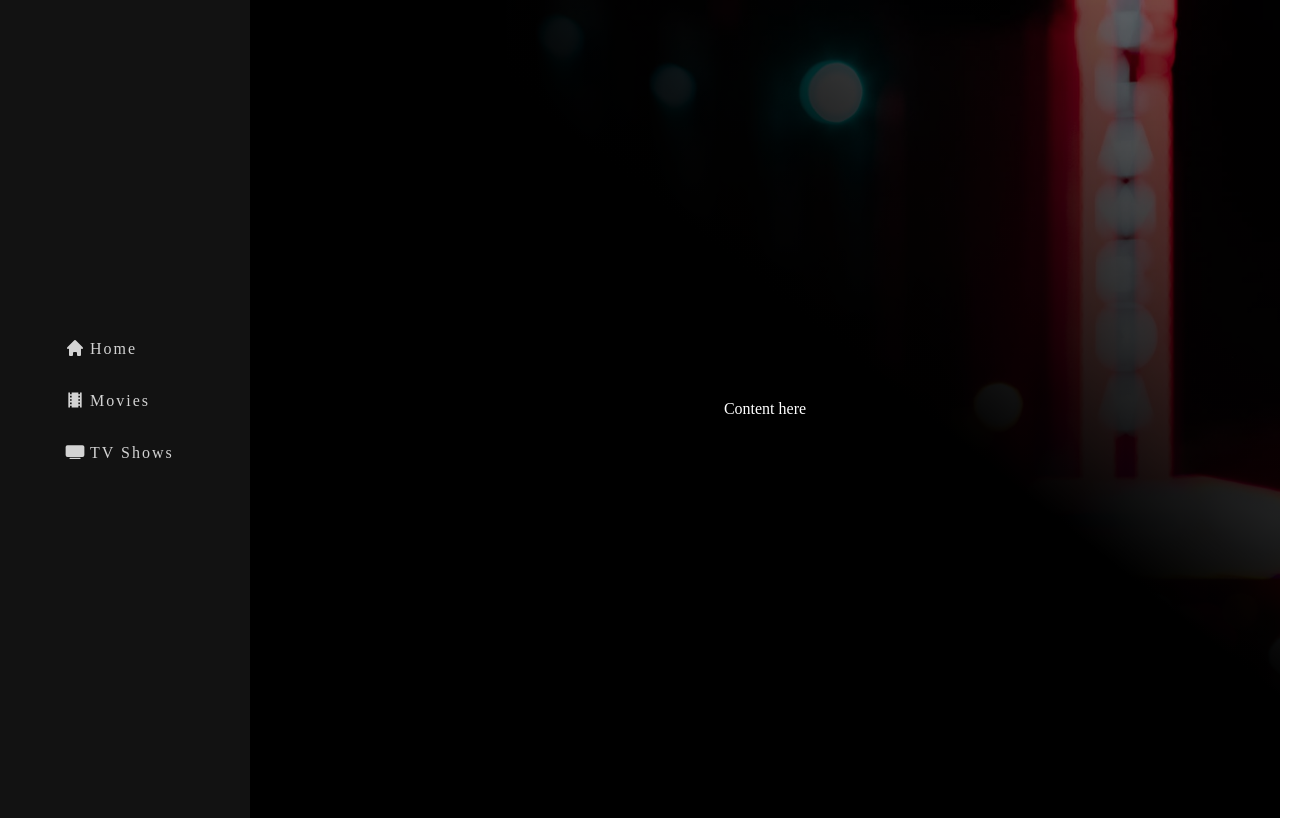
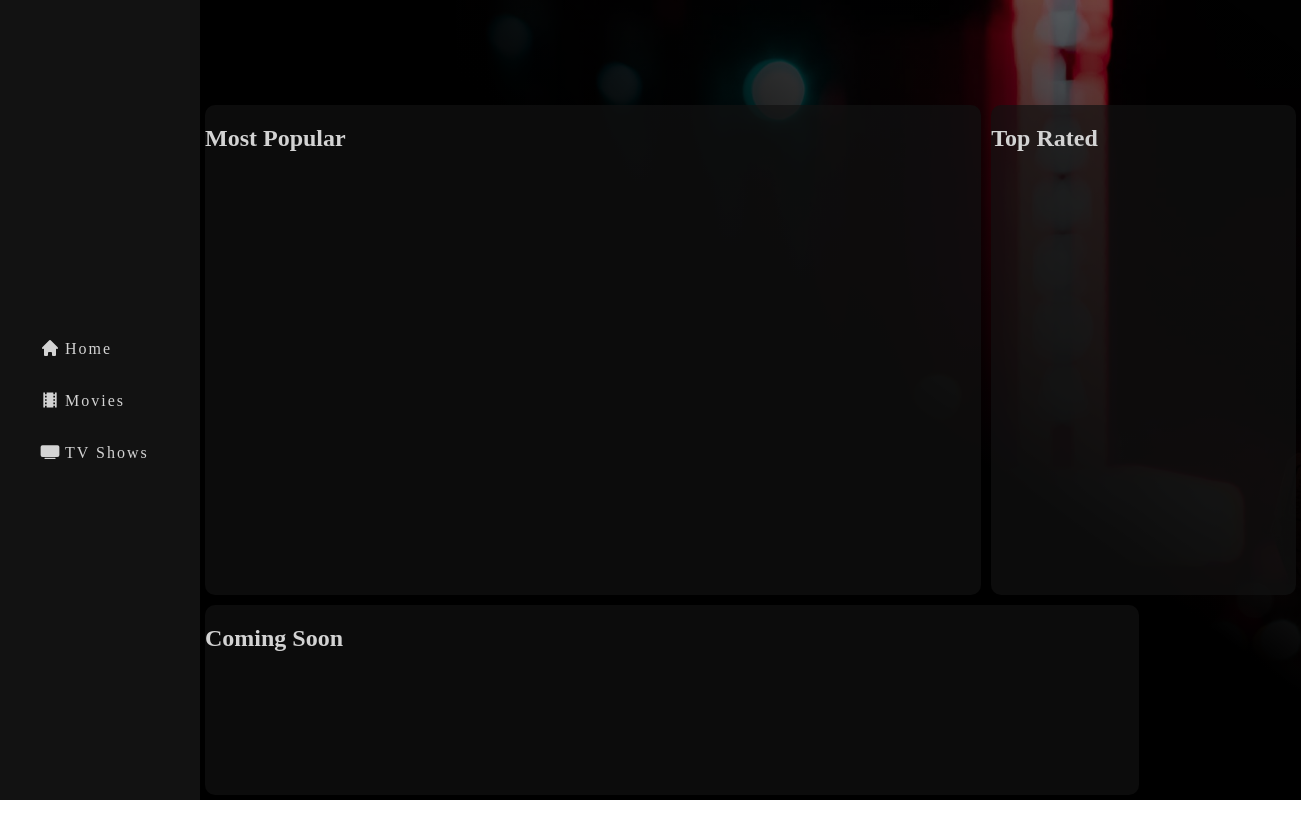
Before and after one commit to reedx8/Movie-Dashboard, a React (Create React App) app in the folder dashboard/: page / in a window 1280 px wide. Shown: the whole page, 1301 px wide, since content can reach past the window. Built offline with nearby package versions, Linux system fonts and the light colour scheme; what webfontloader would draw is missing.

Commit message:
added homepage sections

```diff
--- a/dashboard/src/App.css
+++ b/dashboard/src/App.css
@@ -15,7 +15,7 @@ html {
 .App {
   font-family: "Poppins";
   display: grid;
-  grid-template-columns: 250px 1fr 1fr 1fr;
+  grid-template-columns: 200px 1fr 1fr 1fr;
   grid-template-rows: 1fr;
   margin: 0px;
   padding: 0px;
@@ -23,6 +23,6 @@ html {
 
 @media (max-width: 1000px) {
   .App {
-    grid-template-columns: 150px 1fr 1fr 1fr;
+    grid-template-columns: 125px 1fr 1fr 1fr;
   }
 }
--- a/dashboard/src/components/Homepage.css
+++ b/dashboard/src/components/Homepage.css
@@ -1,19 +1,33 @@
 .homepage {
-  /* background-color: var(--black); */
+  display: grid;
+  grid-template-columns: repeat(7, 1fr);
+  grid-template-rows: repeat(8, 1fr);
+  width: 86vw; /* 85/86 over 100vw fixes grid columns overflowing too much */
   background-image: linear-gradient(to top right, black 45%, transparent 125%),
     url("../assets/background.jpg");
   background-color: black;
   background-position: 20vw 0;
   background-size: cover;
   background-repeat: no-repeat;
-  grid-column-start: 2;
-  grid-column-end: 5;
-  grid-row-start: 1;
-  grid-row-end: 2;
+  color: lightgrey;
 }
-
-p {
-  text-align: center;
-  margin: 50vh 0;
-  color: white;
+.homepage > * {
+  border-style: solid;
+  border-width: 0px;
+  border-radius: 10px;
+  background: rgba(18, 18, 18, 0.7); /* rgba value is offBlack */
+  margin: 5px;
 }
+.mostPopular {
+  grid-column: 1 / 6;
+  grid-row: 2 / 7;
+}
+.comingSoon {
+  grid-column: 1 / 7;
+  grid-row: 7 / 9;
+}
+.topRated {
+  grid-column: 6 / 8;
+  grid-row: 2 / 7;
+  margin-right: 5px; /* fixes grid columns overflowing too much for top rated*/
+}
--- a/dashboard/src/components/Homepage.js
+++ b/dashboard/src/components/Homepage.js
@@ -4,7 +4,15 @@ import "./Homepage.css";
 export default function Homepage() {
   return (
     <div className="homepage">
-      <p>Content here</p>
+      <section className="mostPopular">
+        <h2>Most Popular</h2>
+      </section>
+      <section className="topRated">
+        <h2>Top Rated</h2>
+      </section>
+      <section className="comingSoon">
+        <h2>Coming Soon</h2>
+      </section>
     </div>
   );
 }
```
